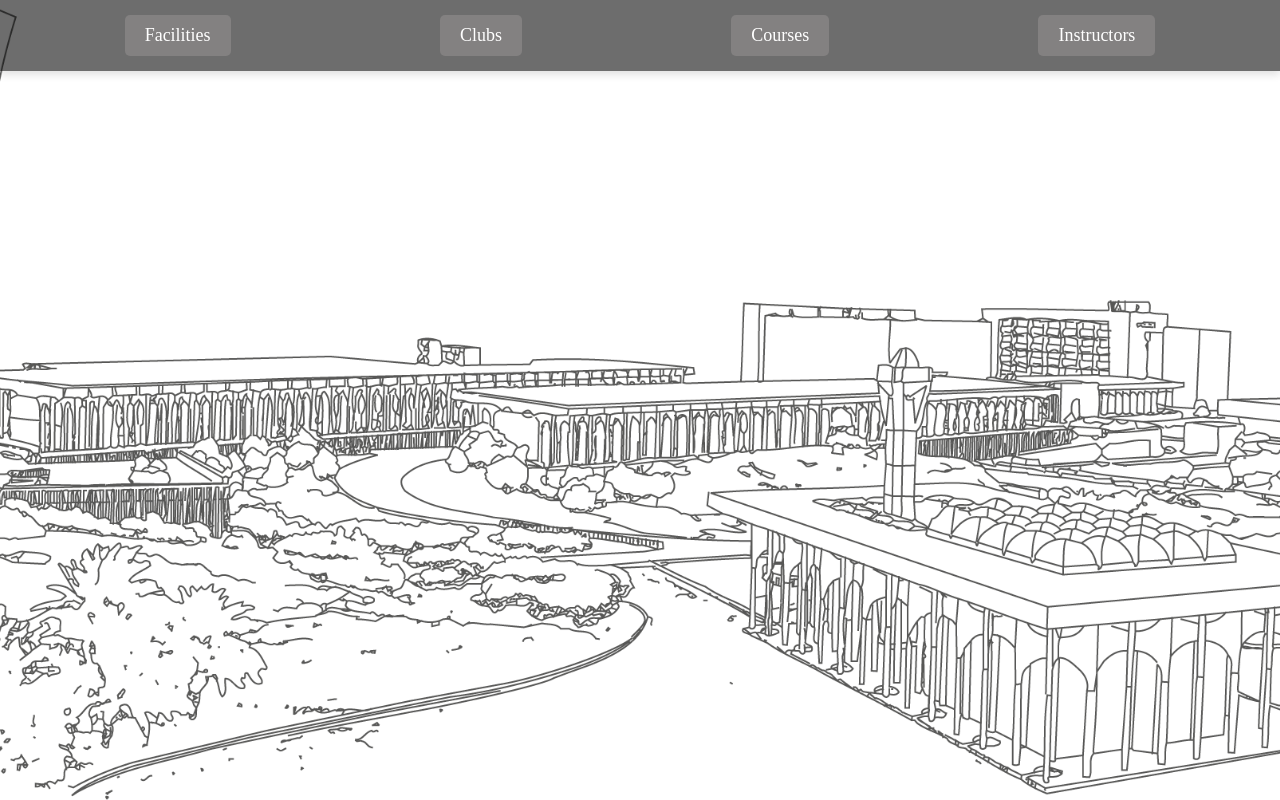
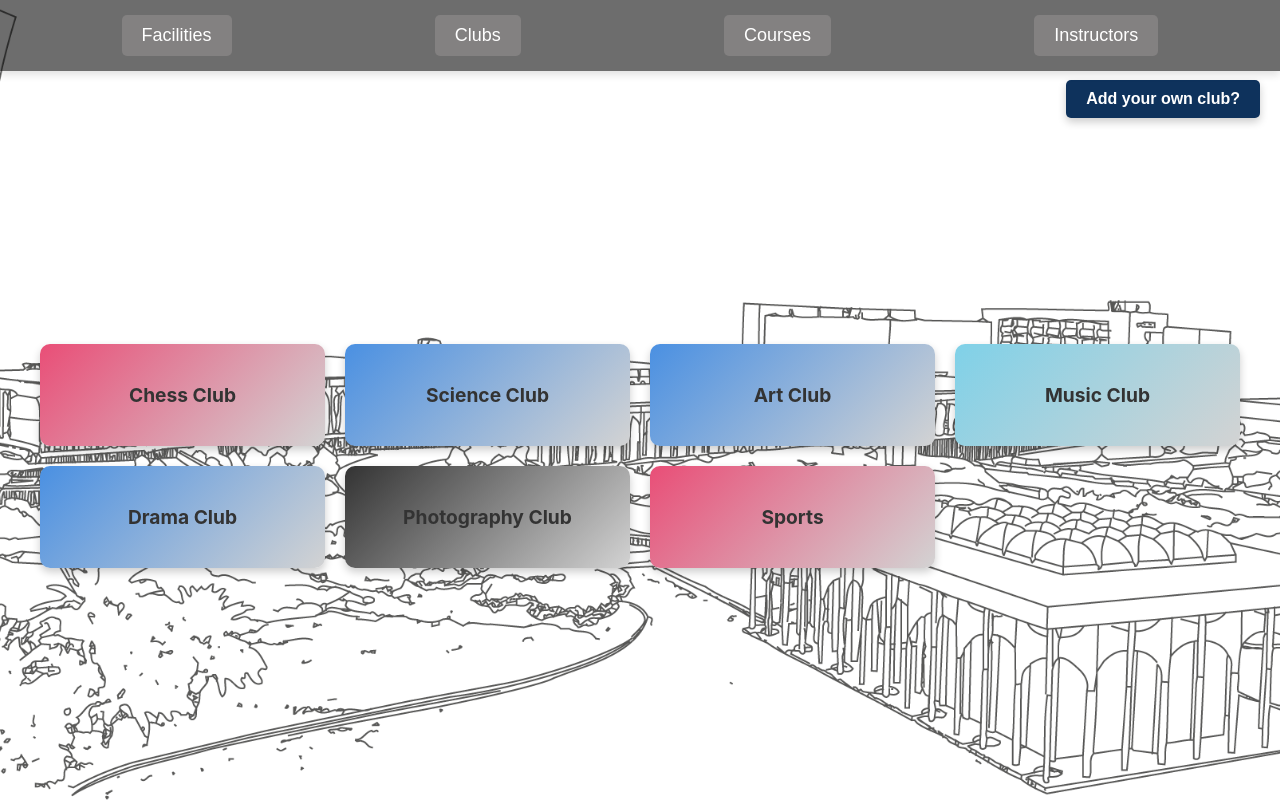
Before and after one commit to AbdullahM424/SWE363, a React (Create React App) app: page / in a window 1280 px wide. Built offline with nearby package versions, Linux system fonts and the light colour scheme.

Commit message:
finished clubs page

```diff
--- a/src/assets/styles/ClubCard.module.css
+++ b/src/assets/styles/ClubCard.module.css
@@ -0,0 +1,32 @@
+.clubCard {
+    opacity: 0.97;
+    padding: 20px;
+    border-radius: 10px;
+    box-shadow: 0 4px 8px rgba(0, 0, 0, 0.2);
+    text-align: center;
+    cursor: pointer;
+    transition: transform 0.3s, box-shadow 0.3s;
+    font-weight: bold;
+    opacity: 0; /* Start hidden for animation */
+    animation: fallFromSky 0.6s forwards; /* Apply animation */
+}
+.clubCard:hover {
+    transform: scale(1.5);
+    box-shadow: 0 8px 16px rgba(0, 0, 0, 0.3);
+}
+.clubName {
+    font-size: 1.2rem;
+    font-weight: bold;
+    color: #333;
+}
+
+@keyframes fallFromSky {
+    0% {
+        opacity: 0;
+        transform: translateY(-50px) scale(0.9); /* Start above with slight scale down */
+    }
+    100% {
+        opacity: 1;
+        transform: translateY(0) scale(1); /* End at normal position and scale */
+    }
+}
--- a/src/assets/styles/Clubs.module.css
+++ b/src/assets/styles/Clubs.module.css
@@ -11,3 +11,60 @@
     flex-direction: column;
     align-items: center;
 }
+
+
+.clubsGrid {
+    position: relative;
+    display: grid;
+    grid-template-columns: repeat(4, 1fr); /* 4 equal columns */
+    gap: 20px; /* Space between cards */
+    padding: 20px;
+    width: 100%;
+    max-width: 1200px; /* Optional: limits the grid's width for better alignment */
+    bottom: -40%;
+}
+.addClubButton {
+    position: absolute; /* Position relative to container */
+    top: 80px; /* Adjust as needed based on header height */
+    right: 20px; /* Distance from the right edge */
+    padding: 10px 20px;
+    font-size: 16px;
+    font-weight: bold;
+    background-color: #0e325c; /* Elegant blue color */
+    color: white;
+    border: none;
+    border-radius: 5px;
+    cursor: pointer;
+    box-shadow: 0 4px 8px rgba(0, 0, 0, 0.2);
+    transition: background-color 0.3s, transform 0.3s;
+    animation: dropIn 1.25s ease-out forwards; /* Bounce animation */
+}
+
+.addClubButton:hover {
+    background-color: #213d58; /* Darker blue on hover */
+    transform: translateY(-2px); /* Slight lift on hover */
+    box-shadow: 0 6px 12px rgba(0, 0, 0, 0.3);
+}
+@keyframes bounce {
+    0%, 100% {
+        transform: translateY(0);
+    }
+    50% {
+        transform: translateY(-5px); /* Move up slightly */
+    }
+}
+
+@keyframes dropIn {
+    0% {
+        transform: translate(-200px, -100vh); /* Start above and to the left */
+        opacity: 0;
+    }
+    50% {
+        transform: translate(20px, 30px); /* Intermediate position */
+        opacity: 0.5;
+    }
+    100% {
+        transform: translate(0, 0); /* Final position */
+        opacity: 1;
+    }
+}
--- a/src/assets/styles/Header.module.css
+++ b/src/assets/styles/Header.module.css
@@ -23,7 +23,7 @@
   padding: 10px 20px; /* Adjusted padding for button size */
   border-radius: 5px; /* Subtle rounding of corners */
   cursor: pointer;
-  font-family: 'Times New Roman', Times, serif;
+  font-family: "Arial";
   transition: background-color 0.3s, color 0.3s, transform 0.2s; /* Smooth hover effects */
 }
 
--- a/src/components/ClubCard.js
+++ b/src/components/ClubCard.js
@@ -1,7 +1,24 @@
 import React from 'react';
+import styles from "../assets/styles/ClubCard.module.css";
 
 function ClubCard(props){
+    const gradientBackgrounds = [
+        "linear-gradient(135deg, #4a90e2, #d3d3d3)", // Gradient blue and gray
+        "linear-gradient(135deg, #e94e77, #d3d3d3)", // Gradient red and gray
+        "linear-gradient(135deg, #7fd1e8, #d3d3d3)", // Gradient light blue and gray
+        "linear-gradient(135deg, #333333, #d3d3d3)", // Gradient black and gray
+    ];
 
+    // Pick a random background
+    const randomBackground = gradientBackgrounds[Math.floor(Math.random() * gradientBackgrounds.length)];
+    return(
+        <div className={styles.clubCard}   style={{
+            backgroundImage: randomBackground,
+            animationDelay: `${props.index * 0.2}s`, // Delay each card slightly more than the previous one
+        }}>
+        <h3 className={styles.clubName}>{props.name}</h3>
+        </div>
+    );
 }
 
 export default ClubCard;
--- a/src/pages/Clubs.js
+++ b/src/pages/Clubs.js
@@ -1,13 +1,31 @@
 import React from 'react';
 import Header from "../components/common/Header.js"
 import styles from "../assets/styles/Clubs.module.css"
+import ClubCard from '../components/ClubCard.js';
 
 function Clubs(){
+    const dummyClubs = [
+        { name: "Chess Club", url: "https://example.com/chess-club" },
+        { name: "Science Club", url: "https://example.com/science-club" },
+        { name: "Art Club", url: "https://example.com/art-club" },
+        { name: "Music Club", url: "https://example.com/music-club" },
+        { name: "Drama Club", url: "https://example.com/drama-club" },
+        { name: "Photography Club", url: "https://example.com/photography-club" },
+        { name:"Sports",url:"https://example.com/photography-club"}
+
+    ];
     return(
         <div className={styles.container}>
             <Header></Header>
+            <button className={styles.addClubButton}>Add your own club?</button>
+            <div className= {styles.clubsGrid}>
+            {dummyClubs.map((club,index)=>{
+                return <ClubCard key = {index} name = {club.name} index = {index}></ClubCard>
+            })}
+            </div>
+
         </div>
-    )
+    );
 
 }
 
--- a/src/pages/Home.js
+++ b/src/pages/Home.js
@@ -29,6 +29,6 @@ function Home(){
 
         </div>
 
-    )
+    );
 }
 export default Home;
```
